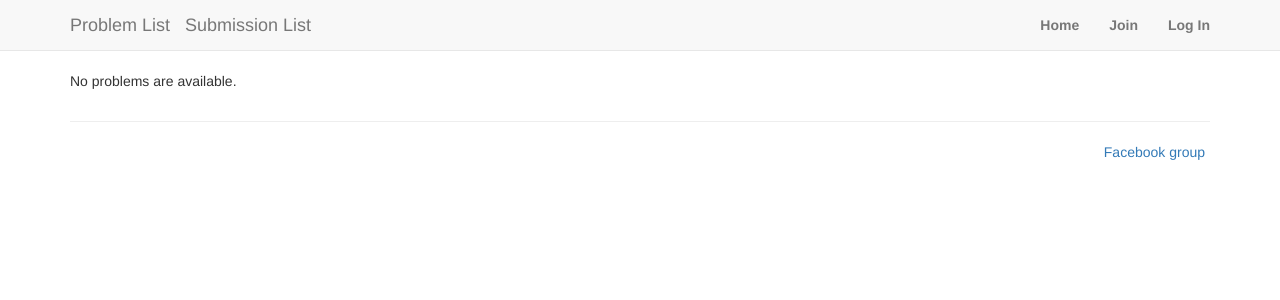
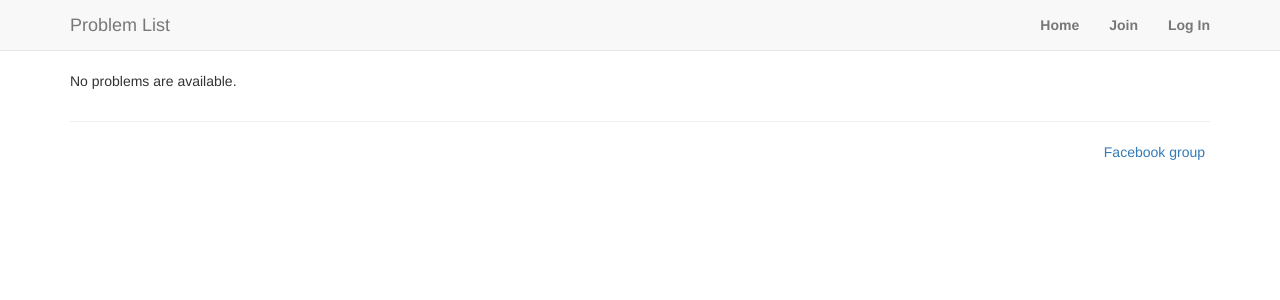
Before and after one commit to infoclock/OlympicTracker, a Django app: page /problem-list in a window 1280 px wide. Shown: the top 300 px of the page. Run offline with Django 3.2, Linux system fonts and the light colour scheme; data that the repository does not hold is empty; some libraries are stand-ins or nearby versions.

Commit message:
Remove submission list from logged out

```diff
--- a/allauthdemo/templates/bases/bootstrap-minimal.html
+++ b/allauthdemo/templates/bases/bootstrap-minimal.html
@@ -13,7 +13,6 @@
             <span class="icon-bar"></span>
         </button>
           <a class="navbar-brand" href="/problem-list">Problem List</a>
-          <a class="navbar-brand" href="/submission-list">Submission List</a>
         </div>
         <div class="navbar-collapse collapse">
           <ul class="nav navbar-nav navbar-right">
```
